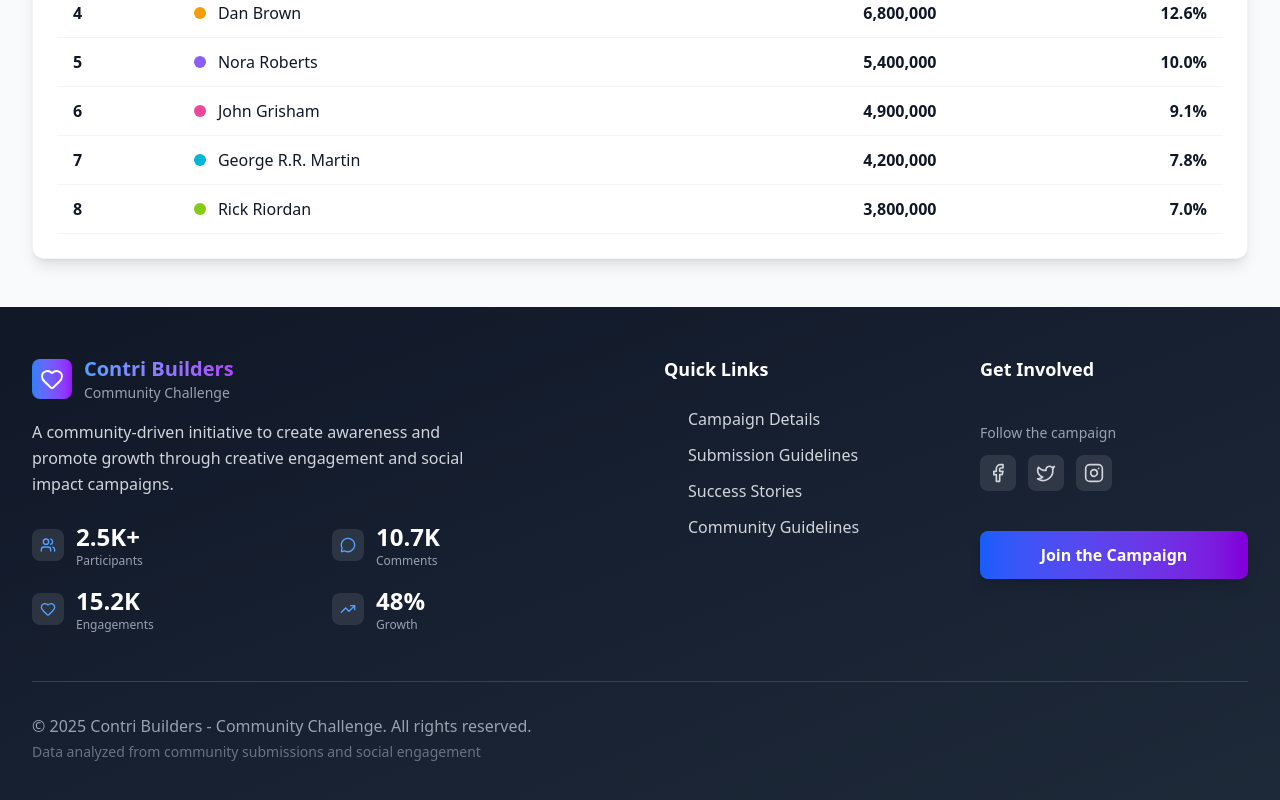
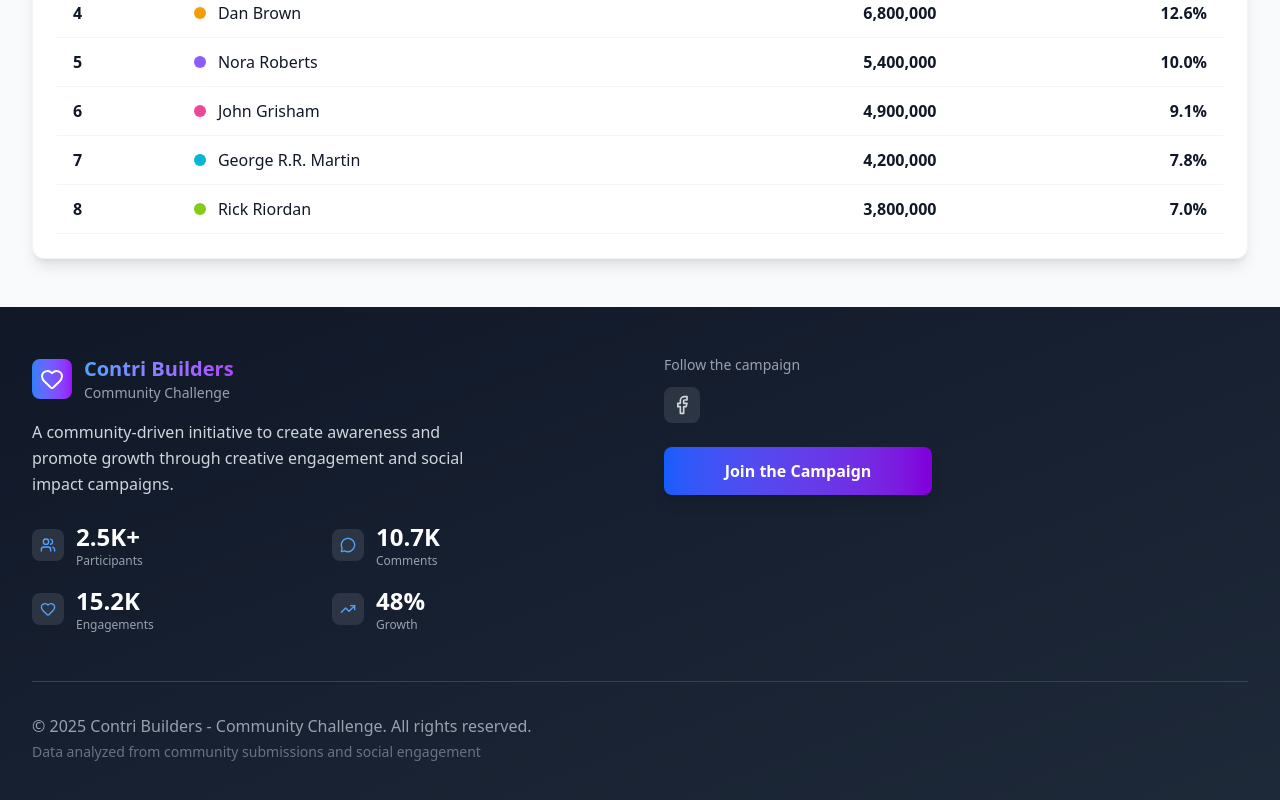
Before and after one commit to dsti-sl/fb_post_analytics, a Next.js app: page / in a window 1280 px wide. Shown: the part 4342-5142 px from the top of the page. Built offline with nearby package versions, Linux system fonts and the light colour scheme.

Commit message:
Modify the footer

```diff
--- a/components/Footer.tsx
+++ b/components/Footer.tsx
@@ -6,28 +6,13 @@
   MessageCircle,
   TrendingUp,
   Facebook,
-  Twitter,
-  Instagram,
-  Mail,
-  ExternalLink,
 } from "lucide-react";
 import { PLATFORM_CONFIG, SOCIAL_LINKS } from "./constants";
 
 const Footer = () => {
   const currentYear = new Date().getFullYear();
 
-  const quickLinks = [
-    { name: "Campaign Details", href: "#" },
-    { name: "Submission Guidelines", href: "#" },
-    { name: "Success Stories", href: "#" },
-    { name: "Community Guidelines", href: "#" },
-  ];
-
-  const socialLinks = [
-    { name: "Facebook", icon: Facebook, href: "#" },
-    { name: "Twitter", icon: Twitter, href: "#" },
-    { name: "Instagram", icon: Instagram, href: "#" },
-  ];
+  const socialLinks = [{ name: "Facebook", icon: Facebook, href: "#" }];
 
   const stats = [
     { icon: Users, label: "Participants", value: "2.5K+" },
@@ -77,37 +62,11 @@
             </div>
           </div>
 
-          {/* Quick Links */}
+          {/* Social & CTA Section */}
+          <div className="space-y-6">
+            {/* Social Links */}
             <div>
-            <h4 className="text-lg font-semibold mb-6 text-white">
-              Quick Links
-            </h4>
-            <ul className="space-y-3">
-              {quickLinks.map((link, index) => (
-                <li key={index}>
-                  <a
-                    href={link.href}
-                    className="flex items-center space-x-2 text-gray-300 hover:text-white transition-colors duration-200 group"
-                  >
-                    <ExternalLink className="w-4 h-4 opacity-0 group-hover:opacity-100 transition-opacity" />
-                    <span>{link.name}</span>
-                  </a>
-                </li>
-              ))}
-            </ul>
-          </div>
-
-          {/* Contact & Social */}
-          <div>
-            <h4 className="text-lg font-semibold mb-6 text-white">
-              Get Involved
-            </h4>
-            <div className="space-y-4">
-              {/* Social Links */}
-              <div className="pt-4">
-                <p className="text-sm text-gray-400 mb-3">
-                  Follow the campaign
-                </p>
+              <p className="text-sm text-gray-400 mb-3">Follow the campaign</p>
               <div className="flex space-x-3">
                 {socialLinks.map((social, index) => (
                   <a
@@ -125,11 +84,10 @@
             {/* CTA Button - Link to CM's official facebook page*/}
             <button
               onClick={() => window.open(SOCIAL_LINKS.FACEBOOK.URL, "_blank")}
-                className="w-full bg-gradient-to-r from-blue-600 to-purple-700 hover:from-blue-700 hover:to-purple-800 text-white font-semibold py-3 px-6 rounded-lg transition-all duration-300 transform hover:scale-105 shadow-lg mt-6"
+              className="w-full bg-gradient-to-r from-blue-600 to-purple-700 hover:from-blue-700 hover:to-purple-800 text-white font-semibold py-3 px-6 rounded-lg transition-all duration-300 transform hover:scale-105 shadow-lg"
             >
               Join the Campaign
             </button>
-            </div>
           </div>
         </div>
 
```
Lines whose indentation alone changed are shown as unchanged.
